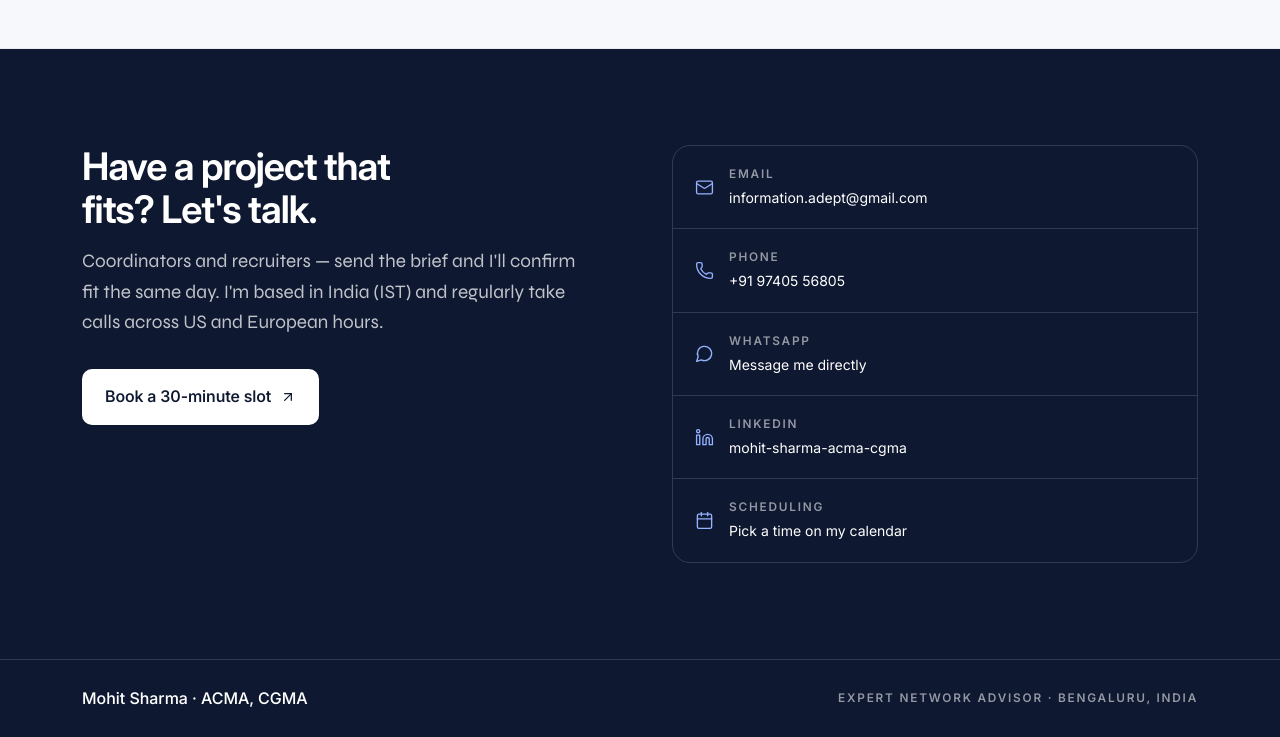
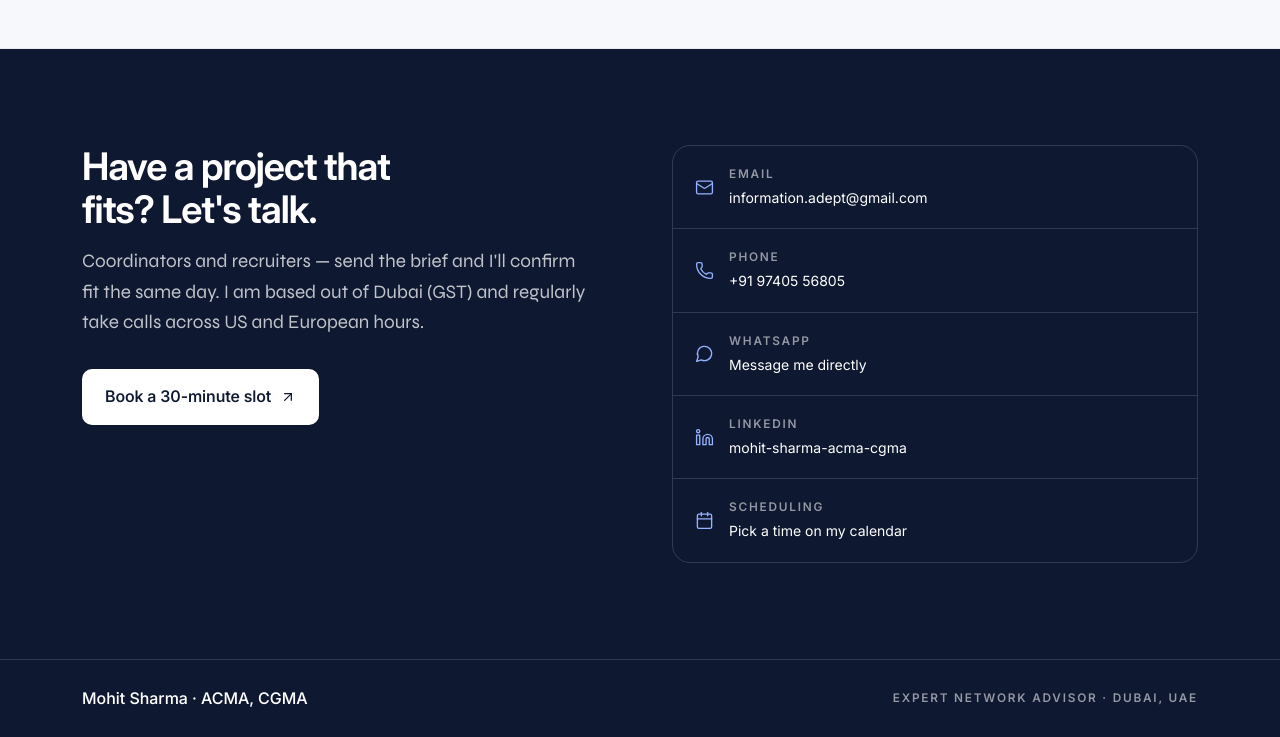
Before and after one commit to Pinaka-ai-repo/expertise-on-demand, a plain HTML site: page index.html in a window 1280 px wide. Shown: the part 4326-5063 px from the top of the page. Drawn offline with Linux system fonts and the light colour scheme.

Commit message:
feat: update location and timezone to Dubai (GST)

```diff
--- a/index.html
+++ b/index.html
@@ -340,7 +340,7 @@ a{color:var(--accent);text-decoration:none;text-underline-offset:3px;
   a[href^=http]::after{content:" (" attr(href) ")";font-size:9px;color:#555}
 }
 </style>
-<script type="application/ld+json">{"@context":"https://schema.org","@type":"Person","name":"Mohit Sharma","honorificSuffix":"ACMA, CGMA","jobTitle":"Expert Network Advisor","description":"Mohit Sharma (ACMA, CGMA) is an emerging-technologies specialist and enterprise architect with 25+ years in consulting and 1,200+ expert-network consultations across 315 topics.","url":"https://www.tonysharma.com/","image":"https://www.tonysharma.com/assets/headshot.webp","email":"mailto:information.adept@gmail.com","telephone":"+919740556805","address":{"@type":"PostalAddress","addressLocality":"Bengaluru","addressCountry":"IN"},"sameAs":["https://www.linkedin.com/in/mohit-sharma-acma-cgma-25764411/"],"knowsAbout":["AI, machine learning & automation","Data & analytics","Cloud & IT infrastructure","Security, GRC & compliance","Identity & access management","ERP & finance","Supply chain & procurement","Sales, CRM & revenue","Marketing & customer intelligence","HR & workforce","Project & process management","Collaboration & productivity","Customer service & experience","Integration, content & digital platforms","Enterprise architecture & transformation"],"alumniOf":[{"@type":"Organization","name":"Accenture"},{"@type":"Organization","name":"IBM"},{"@type":"Organization","name":"Capgemini"},{"@type":"Organization","name":"Genpact"}]}</script>
+<script type="application/ld+json">{"@context":"https://schema.org","@type":"Person","name":"Mohit Sharma","honorificSuffix":"ACMA, CGMA","jobTitle":"Expert Network Advisor","description":"Mohit Sharma (ACMA, CGMA) is an emerging-technologies specialist and enterprise architect with 25+ years in consulting and 1,200+ expert-network consultations across 315 topics.","url":"https://www.tonysharma.com/","image":"https://www.tonysharma.com/assets/headshot.webp","email":"mailto:information.adept@gmail.com","telephone":"+919740556805","address":{"@type":"PostalAddress","addressLocality":"Dubai","addressCountry":"AE"},"sameAs":["https://www.linkedin.com/in/mohit-sharma-acma-cgma-25764411/"],"knowsAbout":["AI, machine learning & automation","Data & analytics","Cloud & IT infrastructure","Security, GRC & compliance","Identity & access management","ERP & finance","Supply chain & procurement","Sales, CRM & revenue","Marketing & customer intelligence","HR & workforce","Project & process management","Collaboration & productivity","Customer service & experience","Integration, content & digital platforms","Enterprise architecture & transformation"],"alumniOf":[{"@type":"Organization","name":"Accenture"},{"@type":"Organization","name":"IBM"},{"@type":"Organization","name":"Capgemini"},{"@type":"Organization","name":"Genpact"}]}</script>
 </head>
 <body>
 <a class="skip" href="#main">Skip to content</a>
@@ -448,7 +448,7 @@ a{color:var(--accent);text-decoration:none;text-underline-offset:3px;
       <div>
         <h2 class="contact-h">Have a project that fits? Let's talk.</h2>
         <p class="contact-p">Coordinators and recruiters — send the brief and I'll confirm fit
-          the same day. I'm based in India (IST) and regularly take calls across US and
+          the same day. I am based out of Dubai (GST) and regularly take calls across US and
           European hours.</p>
         <a class="btn btn-inv btn-lg" href="https://calendar.google.com/calendar/u/0/appointments/schedules/AcZssZ0GgIsiCIashTXzVaYEMnjqGcZqlcNsUAxcgStX5fI59_DMN2yX7xCxE-lQ-9yslv1nIuvEFrum" target="_blank" rel="noopener"
            style="margin-top:var(--s4)">Book a 30-minute slot<svg class="ic" width="16" height="16" viewBox="0 0 24 24" fill="none" stroke="currentColor" stroke-width="1.9" stroke-linecap="round" stroke-linejoin="round" aria-hidden="true"><path d="M7 7h10v10"/><path d="M7 17 17 7"/></svg></a>
@@ -462,7 +462,7 @@ a{color:var(--accent);text-decoration:none;text-underline-offset:3px;
 <footer class="ft">
   <div class="wrap ft-in">
     <span class="ft-name">Mohit Sharma · ACMA, CGMA</span>
-    <span class="ft-meta lbl">Expert network advisor · Bengaluru, India</span>
+    <span class="ft-meta lbl">Expert network advisor · Dubai, UAE</span>
   </div>
 </footer>
 
```
Also changed, not shown: 1 other file.
